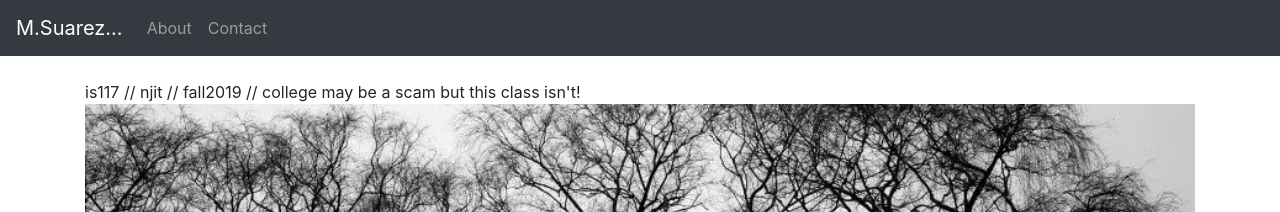
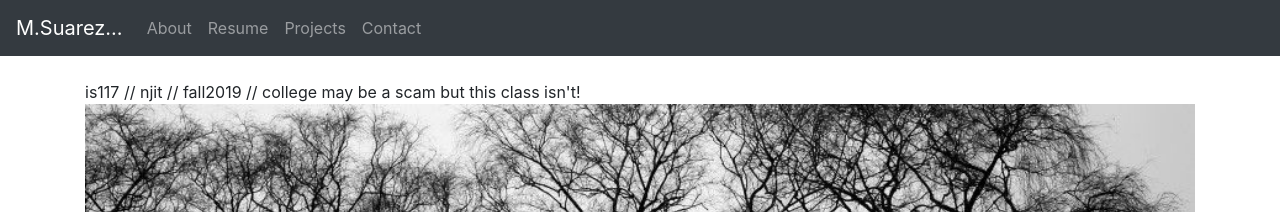
Before and after one commit to njitsuarez/njitsuarez.github.io, a Jekyll site: the page built from index.html, in a window 1280 px wide. Shown: the top 212 px of the page. Built offline with Jekyll 4.4.1, drawn with Linux system fonts in a browser that asks for light colours; the list of posts is cut into pages by our own code.

Commit message:
Feature: resume and project added to menu

```diff
--- a/_includes/header.html
+++ b/_includes/header.html
@@ -10,6 +10,12 @@
                     <a class="nav-link" href="{{ site.url }}/about/">About</a>
                 </li>
                 <li class="nav-item">
+                    <a class="nav-link" href="{{ site.url }}/resume/index.html">Resume</a>
+                </li>
+                <li class="nav-item">
+                    <a class="nav-link" href="{{ site.url }}/projects/index.html">Projects</a>
+                </li>
+                <li class="nav-item">
                     <a class="nav-link" href="{{ site.url }}/contact/index.html">Contact</a>
                 </li>
             </ul>
```
